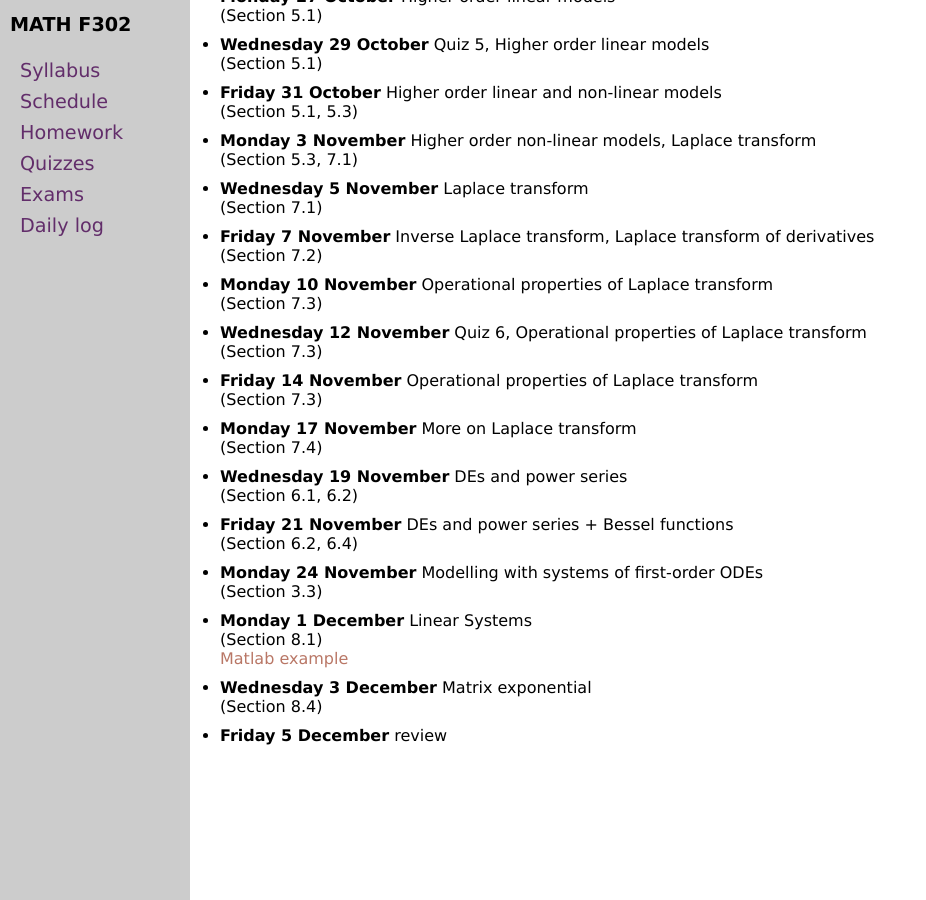
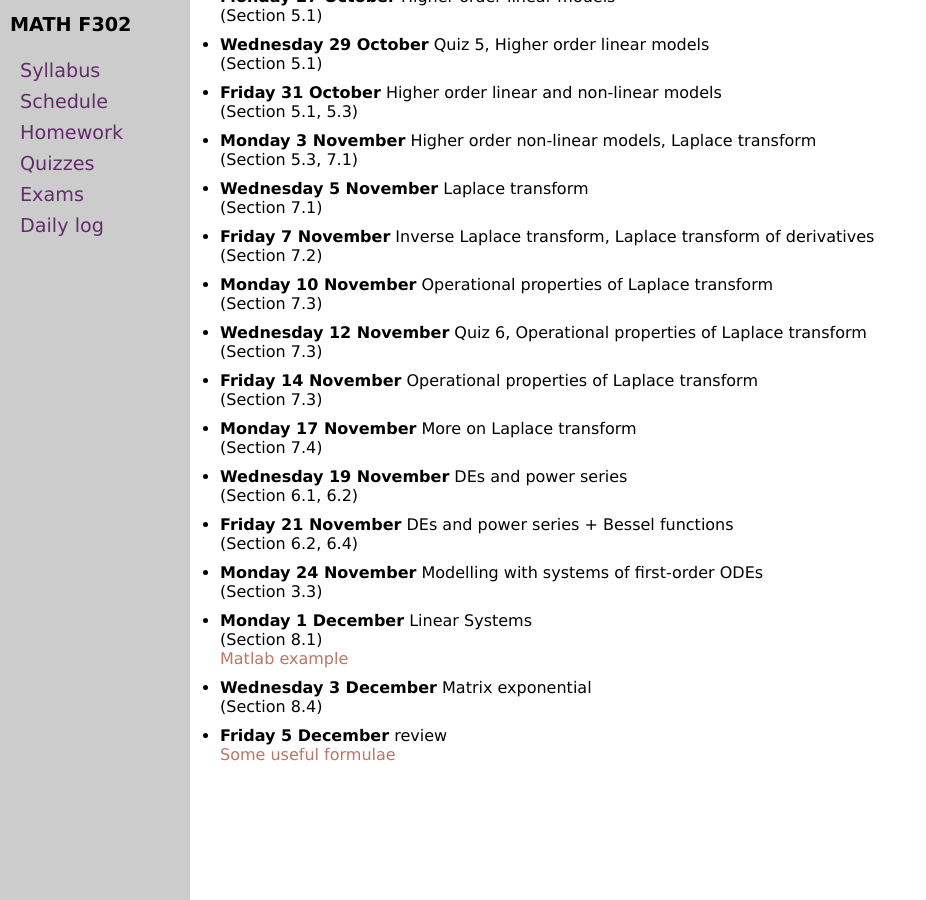
Before and after one commit to blackcurrantpi/ode, a Jekyll site: the page built from daily.md, in a window 1280 px wide and 900 px high, scrolled down 1414 px. Shown: the whole window, without its empty margins (0-926 px from the left). Built offline with Jekyll 4.4.1, drawn with Linux system fonts in a browser that asks for light colours.

```diff
--- a/_data/daily.yml
+++ b/_data/daily.yml
@@ -180,3 +180,5 @@ daily:
 
 - name: Friday 5 December
   description: review
+  doc: worksheets/table.pdf
+  docname: Some useful formulae
```
Also changed, not shown: 1 other file.
